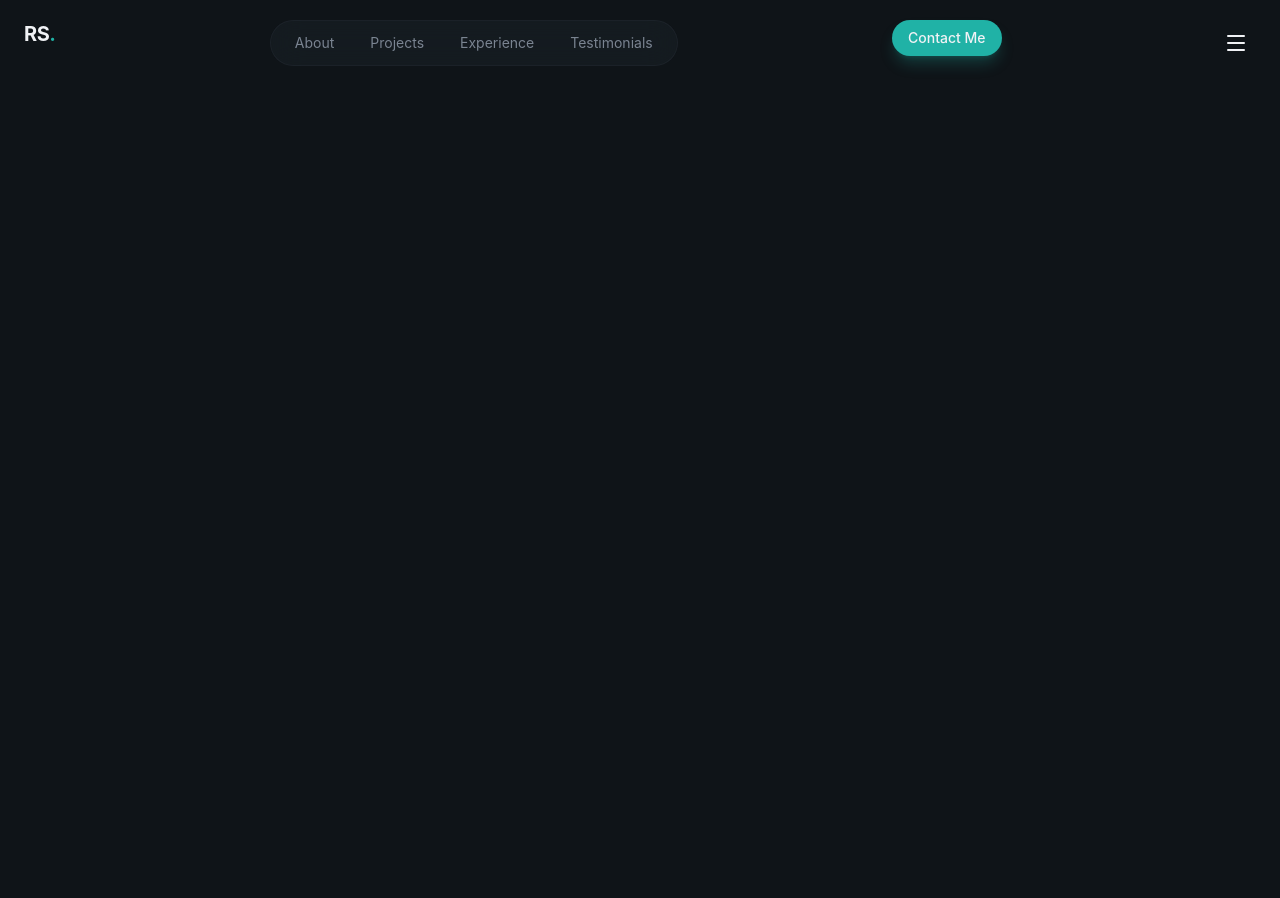
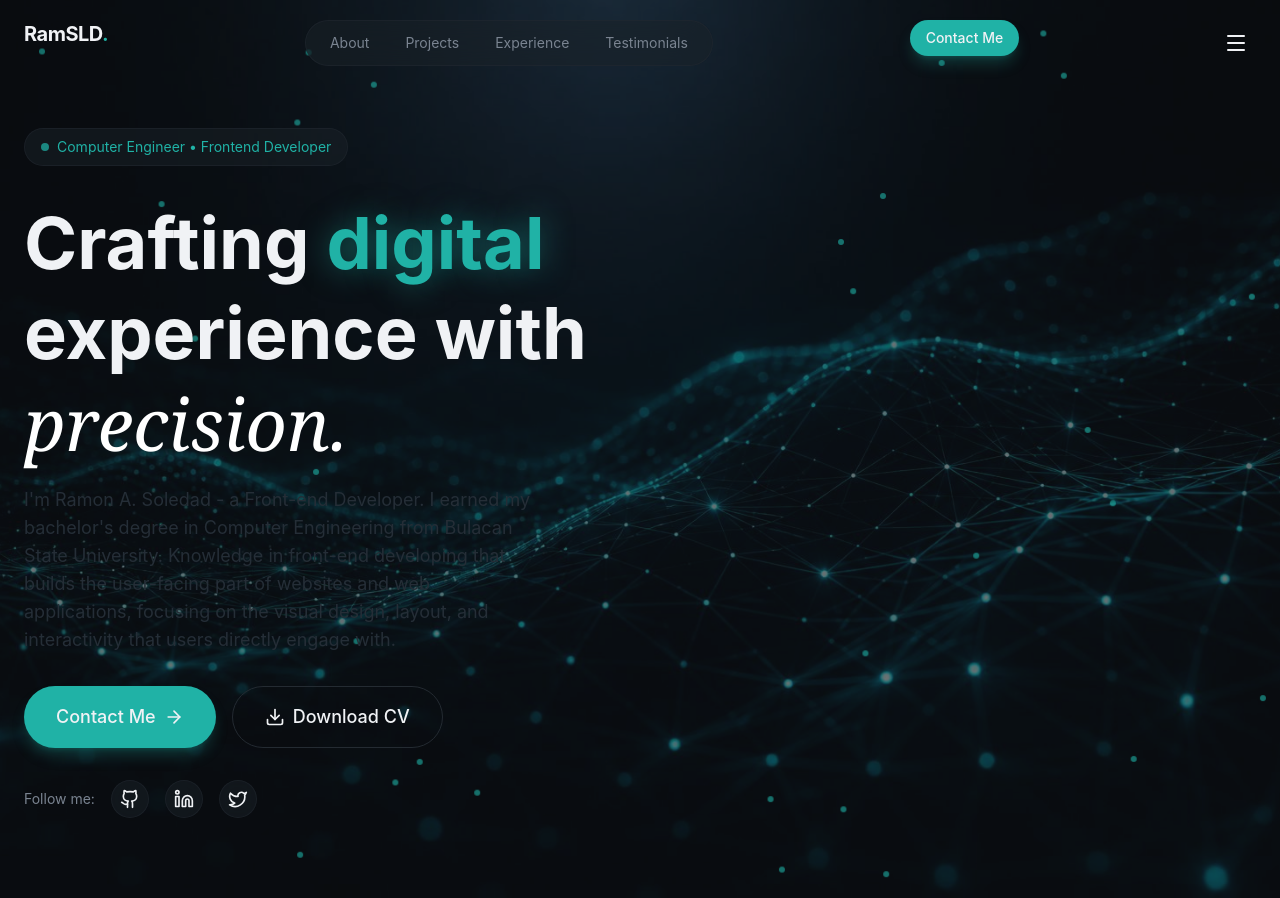
Before and after one commit to SLDRamon/Personal-Portfolio, a React (Vite) app: page / in a window 1280 px wide. Before the commit the page ends 800 px from the top, so only its background shows below. Built offline with nearby package versions, Linux system fonts and the light colour scheme.

Commit message:
Some changes

```diff
--- a/src/App.jsx
+++ b/src/App.jsx
@@ -1,5 +1,5 @@
 import { Navbar } from "@/layout/Navbar";
-import { Hero } from "@/sections/Hero";
+import { Home } from "@/sections/Home";
 import { About } from "@/sections/About";
 import { Projects } from "@/sections/Projects";
 import { Experience } from "@/sections/Experience";
@@ -11,7 +11,7 @@
   <div className="min-h-screen overflow-x-hidden">
     <Navbar />
     <main>
-      <Hero />
+      <Home />
       <About />
       <Projects />
       <Experience />
--- /dev/null
+++ b/src/components/AnimatedBorderButton.jsx
@@ -0,0 +1,40 @@
+import { Download } from "lucide-react";
+
+
+export const AnimatedBorderButton = () => {
+    return (
+            <button className="relative bg-transparent border border-border
+            text-foreground hover:border-primary/50 transition-all
+            duration-1000 focus:outline-none focus-visible:ring-2
+            focus-visible:ring-primary focus-visible:ring-offset-2
+            disabled:opacity-50 disabled:cursor-not-allowed group
+            px-8 py-4 text-lg font-medium rounded-full overflow-visible
+            animated-border"
+        >
+        {/* Animated SVG Border */}
+        <svg
+            className="absolute left-0 top-0 w-full h-full pointer-events-none download-cv-border"
+            viewBox="0 0 200 60"
+            preserveAspectRatio="none"
+            style={{ overflow: "visible" }}
+        >
+            <path
+            d="M 30,1 A 29,29 0 0 0 1,30 L 1,30 A 29,29 0 0 0 30,
+            59 L 170,59 A 29,29 0 0 0 199,30 L 199,30 A 29,29 0 0 0 170,1 Z"
+            fill="none"
+            stroke="var(--color-primary)"
+            strokeWidth="2"
+            strokeDasharray="400 550"
+            strokeDashoffset="400"
+            strokeLinecap="round"
+            strokeLinejoin="round"
+            className="animated-border-path"
+            />
+            </svg>
+            <span className="relative z-10 flex items-center justify-center gap-2">
+                <Download  className="w-5 h-5"/>
+                Download CV
+            </span>
+        </button>
+    );
+};
--- a/src/index.css
+++ b/src/index.css
@@ -51,6 +51,11 @@
     backdrop-filter: blur(24px);
     border: 1px solid color-mix(in srgb, var(--color-border) 80%, transparent);
   }
+
+  .glow-text {
+    text-shadow: 0 0 30px
+      color-mix(in srgb, var(--color-primary) 50%, transparent);
+  }
 }
 
 @layer utilities {
@@ -66,7 +71,71 @@
       filter: blur(0);
     }
   }
+
+  @keyframes slow-drift {
+    0%,
+    100% {
+      transform: translate(0, 0);
+    }
+    25% {
+      transform: translate(20px, -30px);
+    }
+    50% {
+      transform: translate(-15px, -20px);
+    }
+    75% {
+      transform: translate(30px, 10px);
+    }
+  }
+
   .animate-fade-in {
     animation: fade-in 0.8s ease-out both;
   }
+
+  .animation-delay-100 {
+    animation-delay: 100ms;
+  }
+
+  .animation-delay-200 {
+    animation-delay: 200ms;
+  }
+
+  .animation-delay-300 {
+    animation-delay: 300ms;
+  }
+
+  .animation-delay-400 {
+    animation-delay: 400ms;
+  }
+
+  .animation-delay-500 {
+    animation-delay: 500ms;
+  }
+
+  .animation-delay-600 {
+    animation-delay: 600ms;
+  }
+
+  .animation-delay-800 {
+    animation-delay: 800ms;
+  }
+
+  @keyframes animated-border {
+    0% {
+      stroke-dashoffset: 400;
+    }
+    100% {
+      stroke-dashoffset: -550;
+    }
+  }
+
+  .group:hover .animated-border-path {
+    animation: animated-border 1.5s linear infinite;
+  }
+
+  .animated-border:hover {
+    background-color: color-mix(in srgb, #26c4b8 15%, transparent);
+    backdrop-filter: blur(16px);
+    box-shadow: 0 0 20px color-mix(in srgb, #26c4b8 20%, transparent);
+  }
 }
--- a/src/layout/Navbar.jsx
+++ b/src/layout/Navbar.jsx
@@ -1,5 +1,5 @@
 import { Button } from "@/components/Button";
-import { Menu, X } from "lucide-react";
+import { Menu, X} from "lucide-react";
 import { useState } from "react";
 
 const navLinks = [
@@ -13,10 +13,10 @@
 export const Navbar = () => {
     const [isMobileMenuOpen, setIsMobileMenuOpen] = useState(false);
     return (
-        <header className="fixed top-0 left-0 right-0 bg-transparent py-5">
+        <header className="fixed top-0 left-0 right-0 bg-transparent py-5 z-50">
             <nav className="container mx-auto px-6 flex items-container justify-between">
                 <a href="#" className="text-xl font-bold tracking-tight hover:text-primary">
-                    RS<span className="text-primary">.</span>
+                    RamSLD<span className="text-primary">.</span>
                 </a>
 
 
--- a/src/sections/Hero.jsx
+++ /dev/null
@@ -1,3 +0,0 @@
-export const Hero = () => {
-    return <section></section>;
-};
--- /dev/null
+++ b/src/sections/Home.jsx
@@ -0,0 +1,105 @@
+import { Button } from "@/components/Button";
+import {
+    Menu,
+    X,
+    ArrowRight,
+    Download,
+    Github,
+    Linkedin,
+    Twitter,
+} from "lucide-react";
+import { AnimatedBorderButton } from "@/components/AnimatedBorderButton";
+
+export const Home = () => {
+    return (
+        <section className="relative min-h-screen flex items-center overflow-hidden">
+            {/* Backgroubd */}
+            <div className="absolute inset-0">
+                <img
+                    src="/Home-bg.jpg"
+                    alt="Home image"
+                    className="w-full h-full object-cover opacity-40"
+                />
+                <div className="abosulte inset-0 bg-linear-to-b from-background/20 via-background/80 to-background"/>
+            </div>
+
+            {/* Green Dots */}
+            <div className="absolute inset-0 overflow-hidden pointer-events-none">
+                {[...Array(30)].map((_, i) => (
+                    <div
+                        className="absolute w-1.5 h-1.5 rounded-full opacity-60"
+                        style={{
+                            backgroundColor: "#20B2A6",
+                            left: `${Math.random() * 100}%`,
+                            top: `${Math.random() * 100}%`,
+                            animation: `slow-drift ${15 + Math.random() * 20}s ease-in-out infinite`,
+                            animationDelay:`${Math.random () * 5}s`,
+                        }}
+                    />
+                ))}
+            </div>
+
+            {/* Content */}
+            <div className="container mx-auto px-6  pt-32 pb-20 relative z-10">
+                <div className="grid lg:grid-cols-2 gap-12 items-center">
+                    {/* Left Column - Text Content */}
+                    <div className="space-y-8">
+                        <div className="animate-fade-in">
+                            <span className="inline-flex items-center gap-2 px-4 py-2 rounded-full glass text-sm text-primary">
+                                <span className="w-2 h-2 bg-primary rounded-full animate-pulse" />
+                                Computer Engineer • Frontend Developer
+                            </span>
+                        </div>
+
+                        {/* Headline */}
+                        <div className="space-y-4">
+                            <h1 className="text-5xl md:text-6xl lg:text-7xl font-bold leading-tight animate-fade-in animation-delay-100">
+                                Crafting <span className="text-primary glow-text"> digital</span>
+                                <br />
+                                experience with
+                                <br />
+                                <span className="font-serif italic font-normal text-white">
+                                    precision.
+                                </span>
+                            </h1>
+                            <p className="text-lg text-muted max-w-lg animate-fade-in animation-delay-200">
+                                I'm Ramon A. Soledad - a Front-end Developer. I earned my bachelor's degree
+                                in Computer Engineering from Bulacan State University. Knowledge in front-end
+                                developing that builds the user-facing part of websites and web applications,
+                                focusing on the visual design, layout, and interactivity that users directly engage with.
+                            </p>
+                        </div>
+
+                        {/* CTAs */}
+                        <div className="flex flex-warp gap-4 animate-fade-in animation-delay-300">
+                            <Button size="lg">
+                                Contact Me <ArrowRight className="w-5 h-5"/>
+                            </Button>
+                             <AnimatedBorderButton />
+                        </div>
+
+                        {/* Social Links */}
+                        <div className="flex items-center gap-4 animated-fade-in animation-delay-400">
+                            <span className="text-sm text-muted-foreground">Follow me:</span>
+                            {[
+                                { icon: Github, href: "#" },
+                                { icon: Linkedin, href: "#" },
+                                { icon: Twitter, href: "#" },
+                            ].map((social, idx) => (
+                                <a
+                                key={idx}
+                                href={social.href}
+                                className="p-2 rounded-full glass hover:bg-primary/10
+                                 hover:text-primary transition-all duration-300"
+                                >
+                                {<social.icon className="w-5 h-5" />}
+                                </a>
+                            ))}
+                        </div>
+                    </div>
+                    {/* Right Column - Profile Image */}
+                </div>
+            </div>
+        </section>
+    );
+};
```
Also changed, not shown: public/Formal-Grad-Pic-2x2.jpg (added), public/Home-bg.jpg (added).
